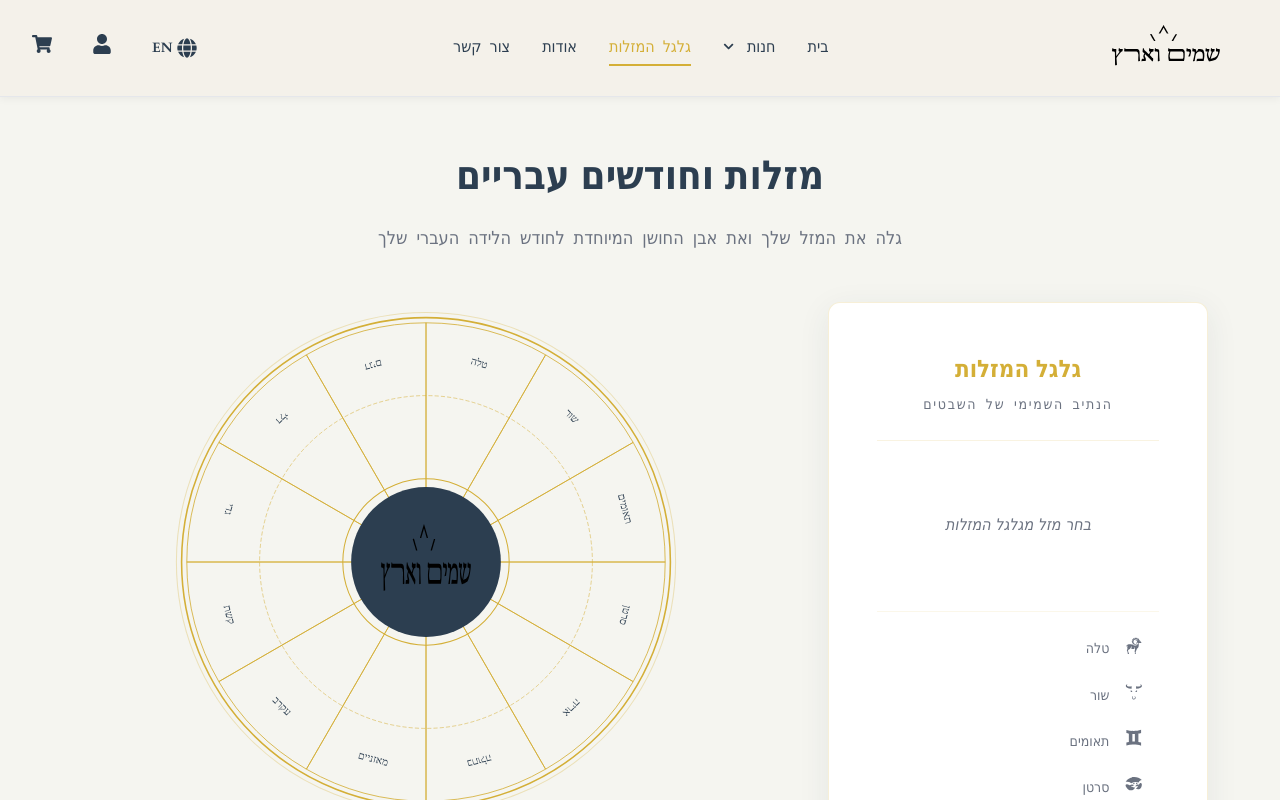
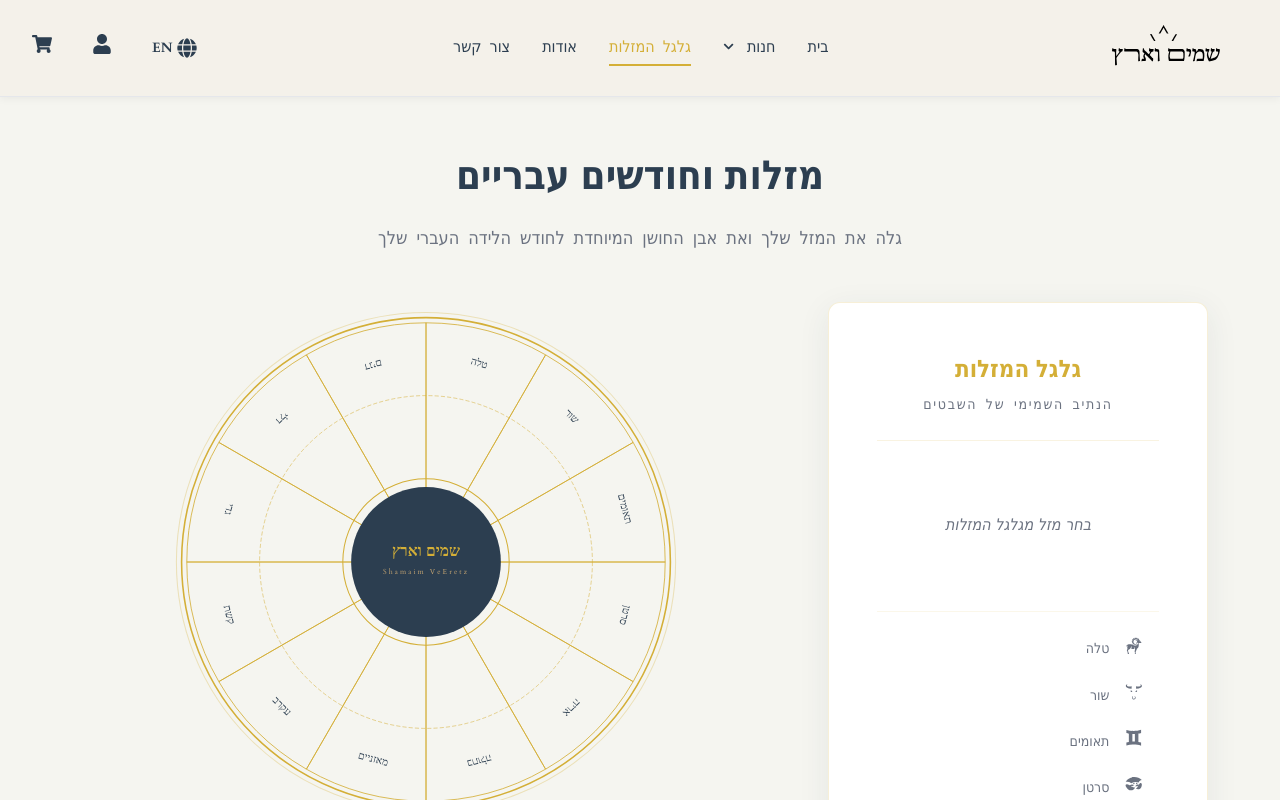
Before and after one commit to shmimveeretz/jewelry-shop, a React (Vite) app: page /zodiac in a window 1280 px wide. Shown: the top 800 px of the page. Built offline with nearby package versions, Linux system fonts and the light colour scheme; a web font is replaced by a local one.

Commit message:
changed zodiac wheel's center

```diff
--- a/src/pages/Zodiac.jsx
+++ b/src/pages/Zodiac.jsx
@@ -15,7 +15,6 @@ import {
   GiSeahorse,
 } from "react-icons/gi";
 import { useLanguage } from "../contexts/LanguageContext";
-import logo from "../assets/logo.svg";
 import "../styles/pages/Zodiac.css";
 
 const toRad = (deg) => (deg * Math.PI) / 180;
@@ -377,21 +376,29 @@ function Zodiac() {
                 );
               })}
 
-              <defs>
-                <clipPath id="centerCircleClip">
-                  <circle cx="250" cy="250" r="72" />
-                </clipPath>
-              </defs>
               <circle cx="250" cy="250" r="72" fill="#2c3e50" />
-              <image
-                href={logo}
-                x="178"
-                y="178"
-                width="144"
-                height="144"
-                clipPath="url(#centerCircleClip)"
-                preserveAspectRatio="xMidYMid meet"
-              />
+              <text
+                x="250"
+                y="244"
+                textAnchor="middle"
+                fill="#d4af37"
+                fontSize="15"
+                fontFamily="Cardo, serif"
+                fontWeight="700"
+              >
+                שמים וארץ
+              </text>
+              <text
+                x="250"
+                y="262"
+                textAnchor="middle"
+                fill="#c5a572"
+                fontSize="7"
+                fontFamily="Cardo, serif"
+                letterSpacing="2"
+              >
+                Shamaim VeEretz
+              </text>
             </svg>
 
             <div className="zodiac-subtitle">
```
